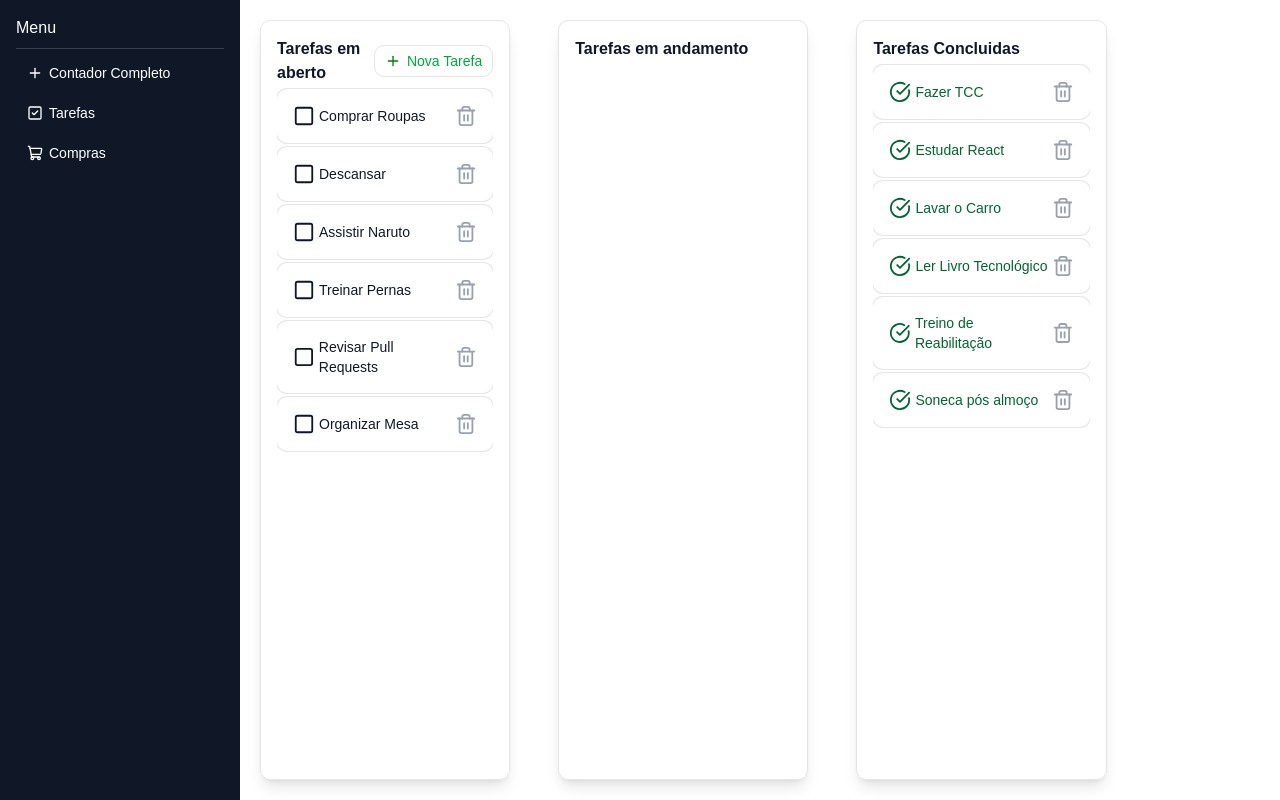
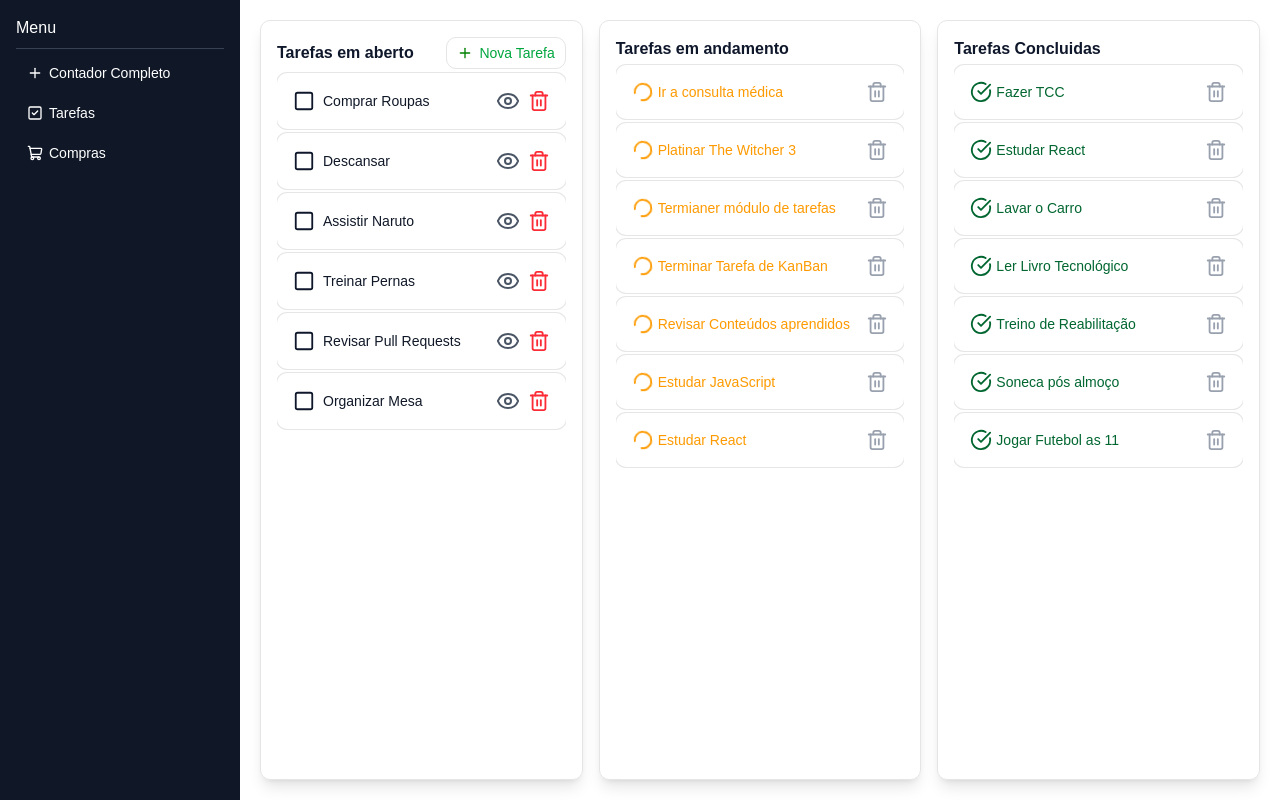
Before and after one commit to Fabiolandin/Aplicando-conceitos-de-react, a React (Vite) app: page /tarefas in a window 1280 px wide. Built offline with nearby package versions, Linux system fonts and the light colour scheme.

Commit message:
fix:começando a adicionar details de chamados

```diff
--- a/src/components/ui/button.jsx
+++ b/src/components/ui/button.jsx
@@ -11,7 +11,7 @@ const buttonVariants = cva(
       variant: {
         default: "bg-primary text-primary-foreground [a]:hover:bg-primary/80",
         outline:
-          "border-border bg-background hover:bg-muted hover:text-foreground aria-expanded:bg-muted aria-expanded:text-foreground dark:border-input dark:bg-input/30 dark:hover:bg-input/50",
+          "border-border bg-background hover:bg-muted aria-expanded:bg-muted aria-expanded:text-foreground dark:border-input dark:bg-input/30 dark:hover:bg-input/50",
         secondary:
           "bg-secondary text-secondary-foreground hover:bg-secondary/80 aria-expanded:bg-secondary aria-expanded:text-secondary-foreground",
         ghost:
--- a/src/pages/tarefas.jsx
+++ b/src/pages/tarefas.jsx
@@ -3,7 +3,7 @@ import Sidebar from "@/components/Sidebar";
 import { Card, CardContent } from "@/components/ui/card";
 import { ScrollArea } from "@/components/ui/scroll-area";
 import { listadeTarefas } from "@/tarefas";
-import { CheckCircle, Loader2Icon, Square, Trash2Icon } from "lucide-react";
+import { CheckCircle, EyeIcon, Loader2Icon, Square, Trash2Icon } from "lucide-react";
 import { useState } from "react";
 import { toast } from "sonner";
 const Tarefas = () => {
@@ -52,42 +52,41 @@ const Tarefas = () => {
     }
 
     return (
-        <div className="flex">
+        <div className="flex h-screen w-full">
 
-            <div className="flex">
                 <Sidebar />
-            </div>
 
-            <div className="flex p-5 gap-12">
+            <div className="flex p-5 gap-4 flex-1 h-screen w-full md:flex-row flex-col">
 
                 {/* Tarefas em aberto */}
-                <div className=" p-4 flex-1 border rounded-lg shadow-lg">
+                <div className=" p-4 flex-1  border rounded-lg shadow-lg">
                     <div className="flex items-center justify-between">
                         <h1 className="font-bold text-slate-900">Tarefas em aberto</h1>
                         <DialogTarefas dados={dados} setDados={setDados} />
                     </div>
-                    <div>
 
-                        <ScrollArea className="h-115 w-full">
+                        <ScrollArea className="w-full h-[85vh]">
                             {tarefasEmAberto.map((tarefa) => (
                                 <Card
                                     className="
                             flex mt-1 text-gray-900 hover:bg-gray-200 transition rounded-lg "
                                     key={tarefa.id}
                                 >
-                                    <CardContent className="flex items-center">
-                                        <Square size={22} className="text-slate-900 mr-1" onClick={() => emAndamentoTarefa(tarefa)} />
+                                    <CardContent className="flex items-center gap-2">
+                                        <Square size={22} className="text-slate-900" onClick={() => emAndamentoTarefa(tarefa)} />
                                         {tarefa.nome}
+                                        <EyeIcon
+                                        className="ml-auto text-gray-600"
+                                        />
                                         <Trash2Icon
                                             onClick={() => excluirTarefa(tarefa)}
                                             size={22}
-                                            className="ml-auto items-center text-gray-400" />
+                                            className="items-center text-red-500" />
                                     </CardContent>
                                 </Card>
                             ))}
                         </ScrollArea>
 
-                    </div>
 
                 </div>
 
@@ -98,7 +97,7 @@ const Tarefas = () => {
                     </div>
                     <div>
 
-                        <ScrollArea className="h-115 w-full">
+                        <ScrollArea className="w-full h-[85vh]">
                             {tarefasEmAndamento.map((tarefa) => (
                                 <Card
                                     className="
@@ -128,7 +127,7 @@ const Tarefas = () => {
                     </div>
                     <div>
 
-                        <ScrollArea className="h-115 w-full">
+                        <ScrollArea className="w-full h-[85vh]">
                             {tarefasFinalizadas.map((tarefa) => (
                                 <Card
                                     className="
--- a/src/tarefas.js
+++ b/src/tarefas.js
@@ -11,4 +11,13 @@ export const listadeTarefas = [
     {id: 10, nome: "Ler Livro Tecnológico", descricao: "Ler 10 páginas de 'Código Limpo'", status: "Finalizado"},
     {id: 11, nome: "Treino de Reabilitação", descricao: "Treino de reabilitação do joelho com carga", status: "Finalizado"},
     {id: 12, nome: "Soneca pós almoço", descricao: "Soneca naquele sofazinho do Allamo", status: "Finalizado"},
+    {id: 13, nome: "Jogar Futebol as 11", descricao: "", status: "Finalizado"},
+    {id: 14, nome: "Ir a consulta médica", descricao: "", status: "Em andamento"},
+    {id: 15, nome: "Platinar The Witcher 3", descricao: "", status: "Em andamento"},
+    {id: 16, nome: "Termianer módulo de tarefas", descricao: "", status: "Em andamento"},
+    {id: 17, nome: "Terminar Tarefa de KanBan", descricao: "", status: "Em andamento"},
+    {id: 18, nome: "Revisar Conteúdos aprendidos", descricao: "", status: "Em andamento"},
+    {id: 19, nome: "Estudar JavaScript", descricao: "", status: "Em andamento"},
+    {id: 20, nome: "Estudar React", descricao: "", status: "Em andamento"},
+
 ];
```
